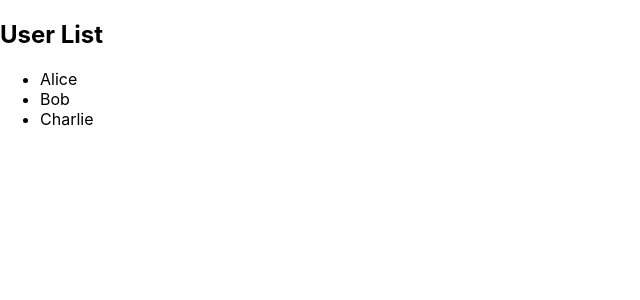
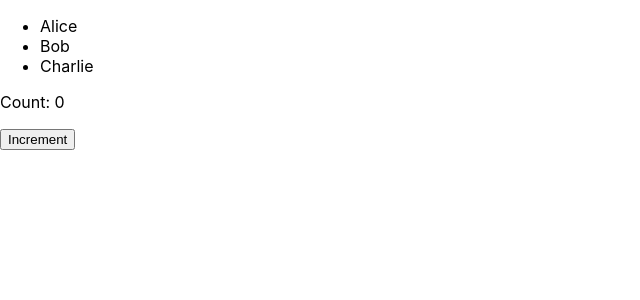
Before and after one commit to lumLoc/alinsub-react-es6-lab, a React (Create React App) app: page / in a window 1280 px wide. Shown: the top 300 px of the page, without its empty margins (0-640 px from the left). Built offline with nearby package versions, Linux system fonts and the light colour scheme.

Commit message:
Add Counter component with state and event handling

```diff
--- a/src/App.js
+++ b/src/App.js
@@ -1,13 +1,14 @@
 import React from 'react';
 import UserList from './UserList';
+import Counter from './Counter';
 
 function App() {
   const users = ['Alice', 'Bob', 'Charlie'];
 
   return (
     <div>
-      <h2>User List</h2>
       <UserList users={users} />
+      <Counter />
     </div>
   );
 }
--- /dev/null
+++ b/src/Counter.js
@@ -0,0 +1,16 @@
+import React, { useState } from 'react';
+
+function Counter() {
+  const [count, setCount] = useState(0);
+
+  return (
+    <div>
+      <p>Count: {count}</p>
+      <button onClick={() => setCount(count + 1)}>
+        Increment
+      </button>
+    </div>
+  );
+}
+
+export default Counter;
```
